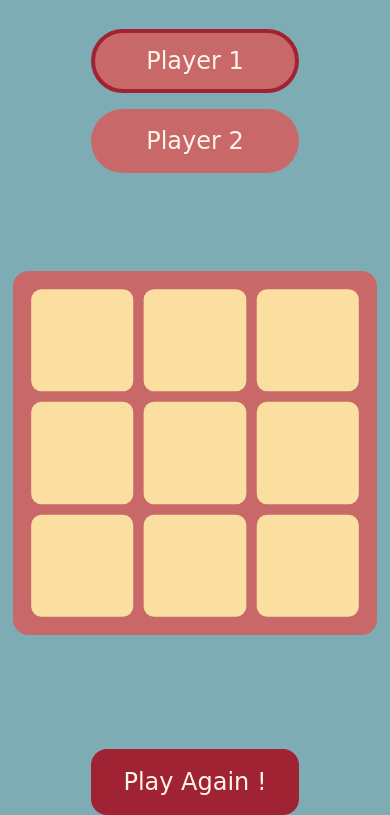
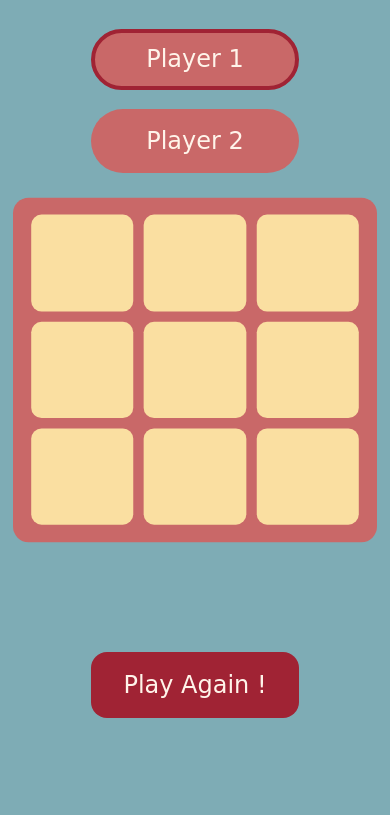
Before and after one commit to Devarora13/ticTacToe, a plain HTML site: page index.html in a window 390 px wide. Shown: the part 91-906 px from the top of the page. After the commit the page ends 844 px from the top, so only its background shows below. Drawn offline with Linux system fonts and the light colour scheme.

Commit message:
Update style.css

```diff
--- a/style.css
+++ b/style.css
@@ -101,5 +101,12 @@ h1 {
 @media (max-width : 420px){
     .container {
         transform: scale(0.65);
+        top : 15px;
+    }
+    .play-again{
+        top : 0;
+    }
+    main {
+        height: 70vh;
     }
 }
```
